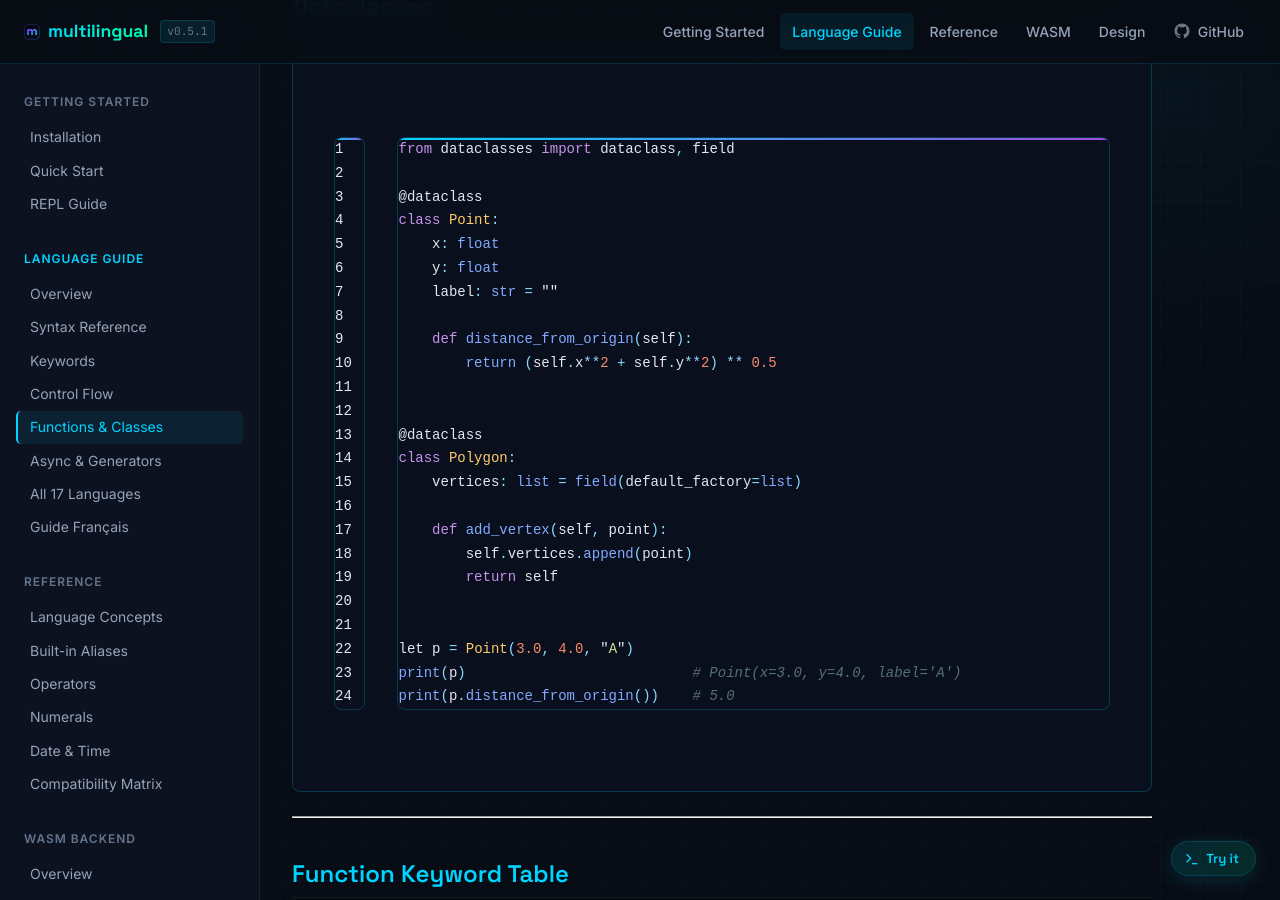
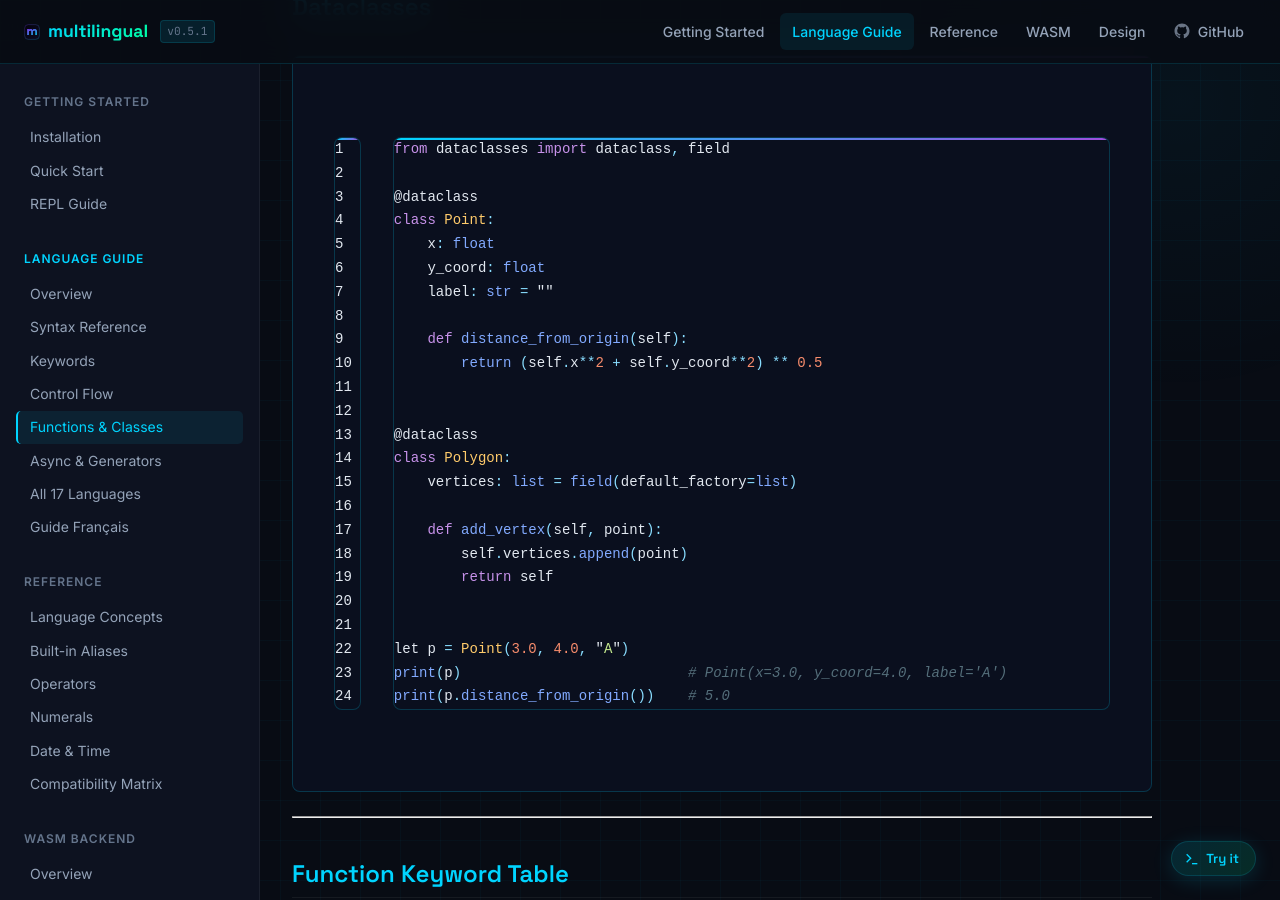
Before and after one commit to multilingualprogramming/docs, a Jekyll site: the page built from language-guide/functions-classes.md, in a window 1280 px wide and 900 px high, scrolled down 16327 px. Built offline with Jekyll 4.4.1, drawn with Linux system fonts in a browser that asks for light colours; some of the changed text lies outside the part shown.

Commit message:
Rename variables

````diff
--- a/language-guide/functions-classes.md
+++ b/language-guide/functions-classes.md
@@ -131,8 +131,8 @@
 ### Type Annotations
 
 ```python
-def add(x: int, y: int) -> int:
-    return x + y
+def add(x: int, b: int) -> int:
+    return x + b
 
 def process(items: list, limit: int = 10) -> dict:
     return {i: items[i] for i in range(min(limit, len(items)))}
@@ -226,8 +226,8 @@
     return wrapper
 
 @log_calls
-def add(x, y):
-    return x + y
+def add(x, b):
+    return x + b
 
 add(3, 4)
 # Calling add
@@ -265,7 +265,7 @@
 
 ```python
 let square = lambda x: x ** 2
-let add = lambda x, y: x + y
+let add = lambda x, b: x + b
 let clamp = lambda val, lo, hi: max(lo, min(hi, val))
 
 print(square(5))       # 25
@@ -517,11 +517,11 @@
 @dataclass
 class Point:
     x: float
-    y: float
+    y_coord: float
     label: str = ""
 
     def distance_from_origin(self):
-        return (self.x**2 + self.y**2) ** 0.5
+        return (self.x**2 + self.y_coord**2) ** 0.5
 
 
 @dataclass
@@ -534,7 +534,7 @@
 
 
 let p = Point(3.0, 4.0, "A")
-print(p)                           # Point(x=3.0, y=4.0, label='A')
+print(p)                           # Point(x=3.0, y_coord=4.0, label='A')
 print(p.distance_from_origin())    # 5.0
 ```
 
````
Also changed, not shown: other parts of language-guide/functions-classes.md (+5 -5 lines), getting-started/repl.md (+6 -6 lines).
